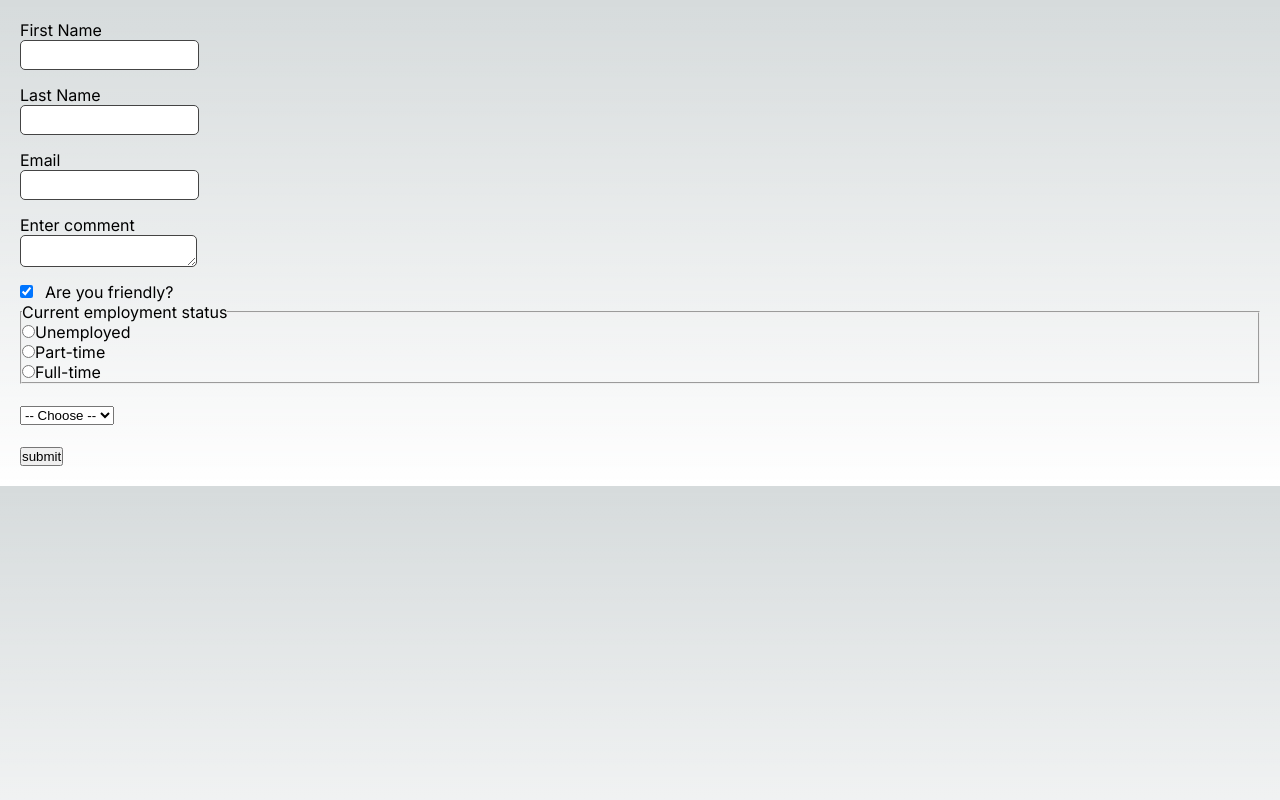
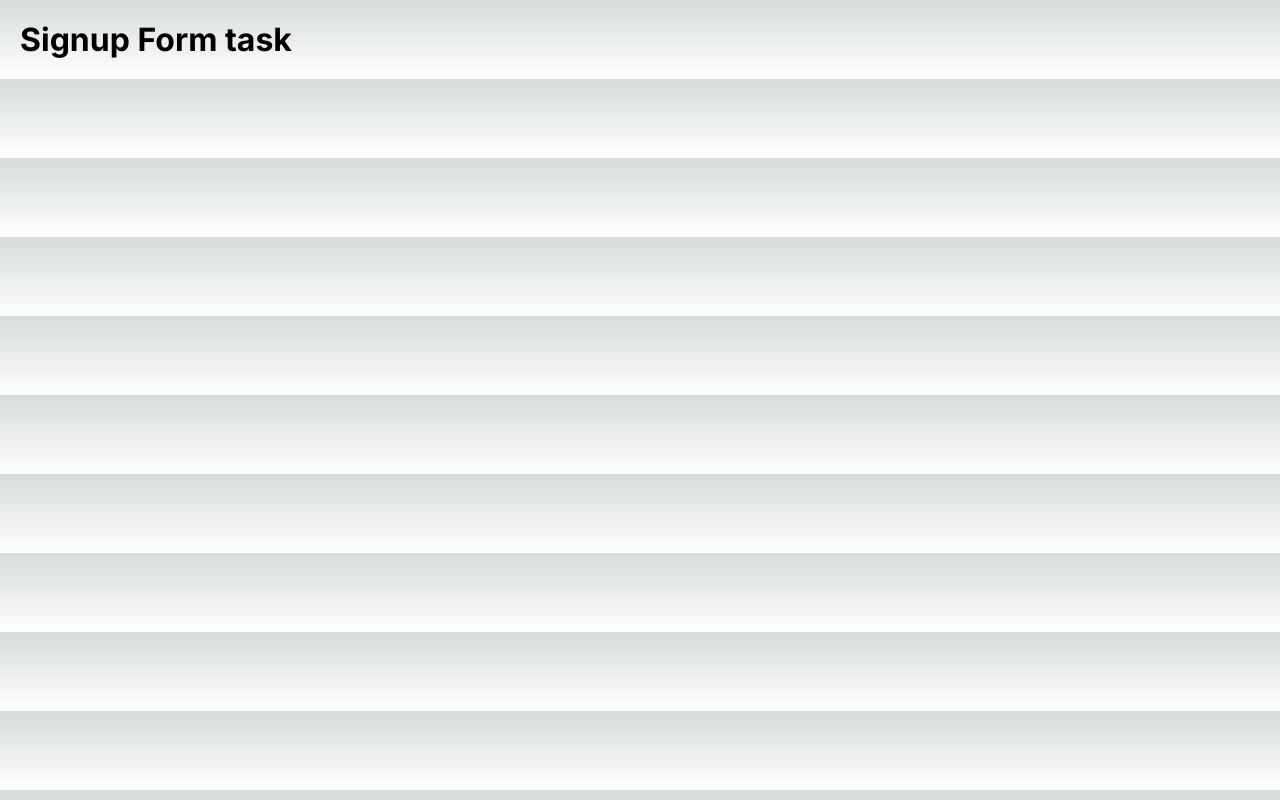
Before and after one commit to enoskyeza/meme_generator, a Next.js app: page / in a window 1280 px wide. Built offline with nearby package versions, Linux system fonts and the light colour scheme.

Commit message:
Setup signup form task

```diff
--- a/src/components/App.js
+++ b/src/components/App.js
@@ -8,6 +8,7 @@ import Form from "./Form"
 import Joke from "./Jokes"
 import boxes from "./boxes"
 import jokes from "./jokesdata"
+import SignupForm from "./SignupForm"
 
 // import './boxes.css'
 
@@ -55,8 +56,12 @@ export default function App() {
         //     <Meme />
         // </>
 
+        // <>
+        //     <Form />
+        // </>
+
         <>
-            <Form />
+            <SignupForm />
         </>
     )
 }
--- a/src/components/SignupForm.js
+++ b/src/components/SignupForm.js
@@ -1 +1,8 @@
 import React from "react";
+import { render } from "react-dom";
+
+export default function SignupForm(){
+    return(
+        <h1>Signup Form task</h1>
+    )
+}
```
